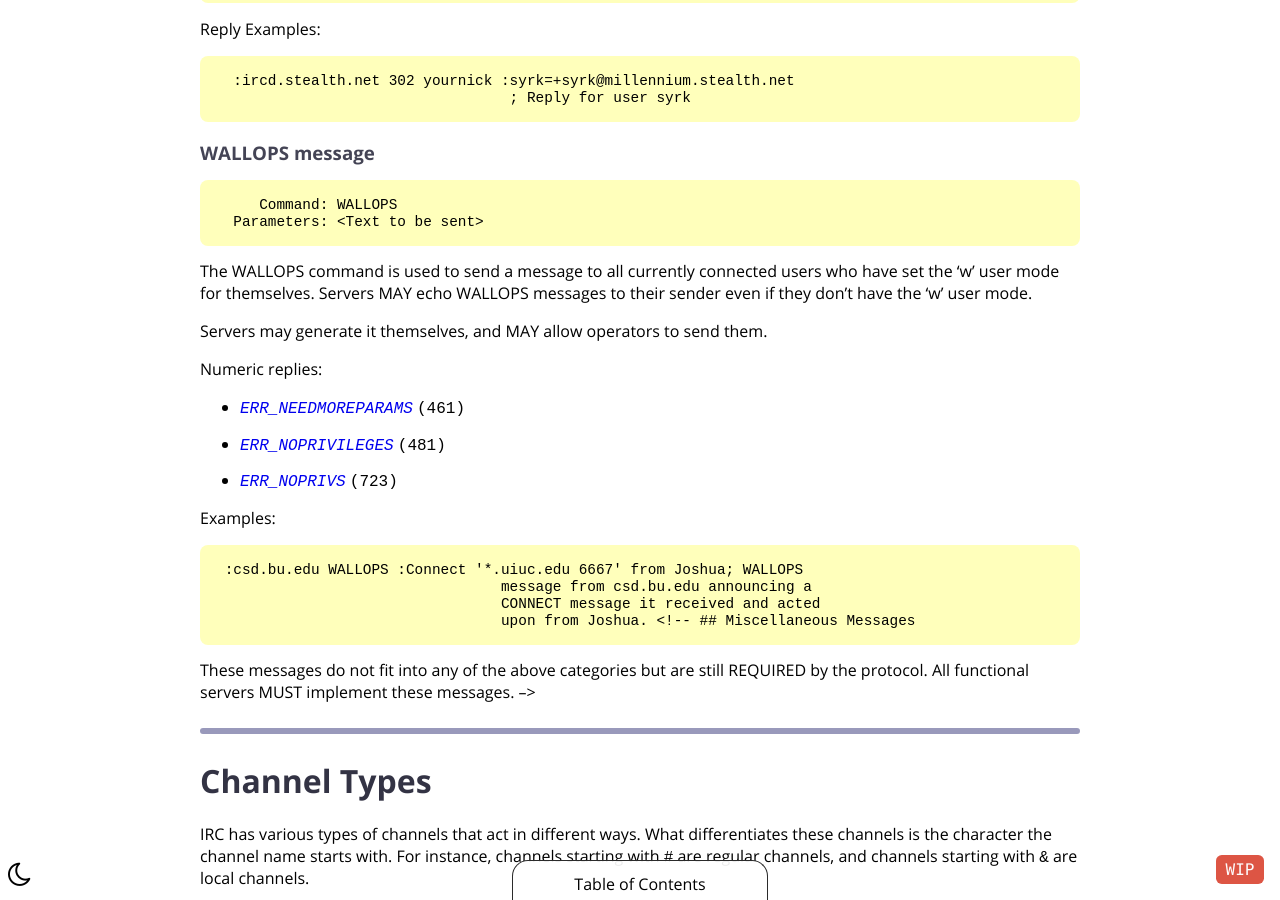
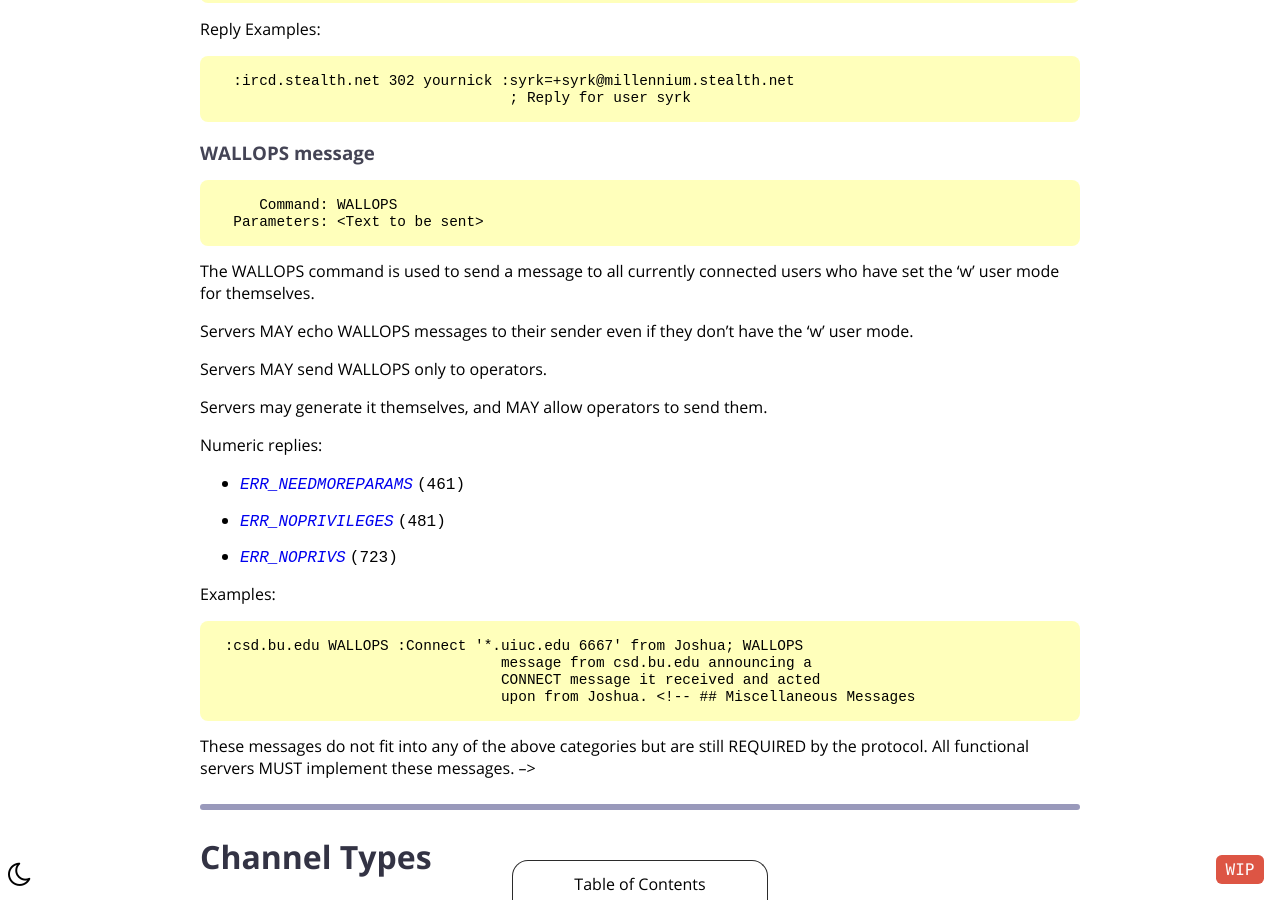
Before and after one commit to ircdocs/modern-irc, a Jekyll site: the page built from index.md, in a window 1280 px wide and 900 px high, scrolled down 37812 px. Built offline with Jekyll 4.4.1, drawn with Linux system fonts in a browser that asks for light colours.

Commit message:
Servers MAY send WALLOPS only to operators.

```diff
--- a/index.md
+++ b/index.md
@@ -1498,7 +1498,10 @@ Reply Examples:
       Parameters: <Text to be sent>
 
 The WALLOPS command is used to send a message to all currently connected users who have set the 'w' user mode for themselves.
+
 Servers MAY echo WALLOPS messages to their sender even if they don't have the 'w' user mode.
+
+Servers MAY send WALLOPS only to operators.
 
 Servers may generate it themselves, and MAY allow operators to send them.
 
```
